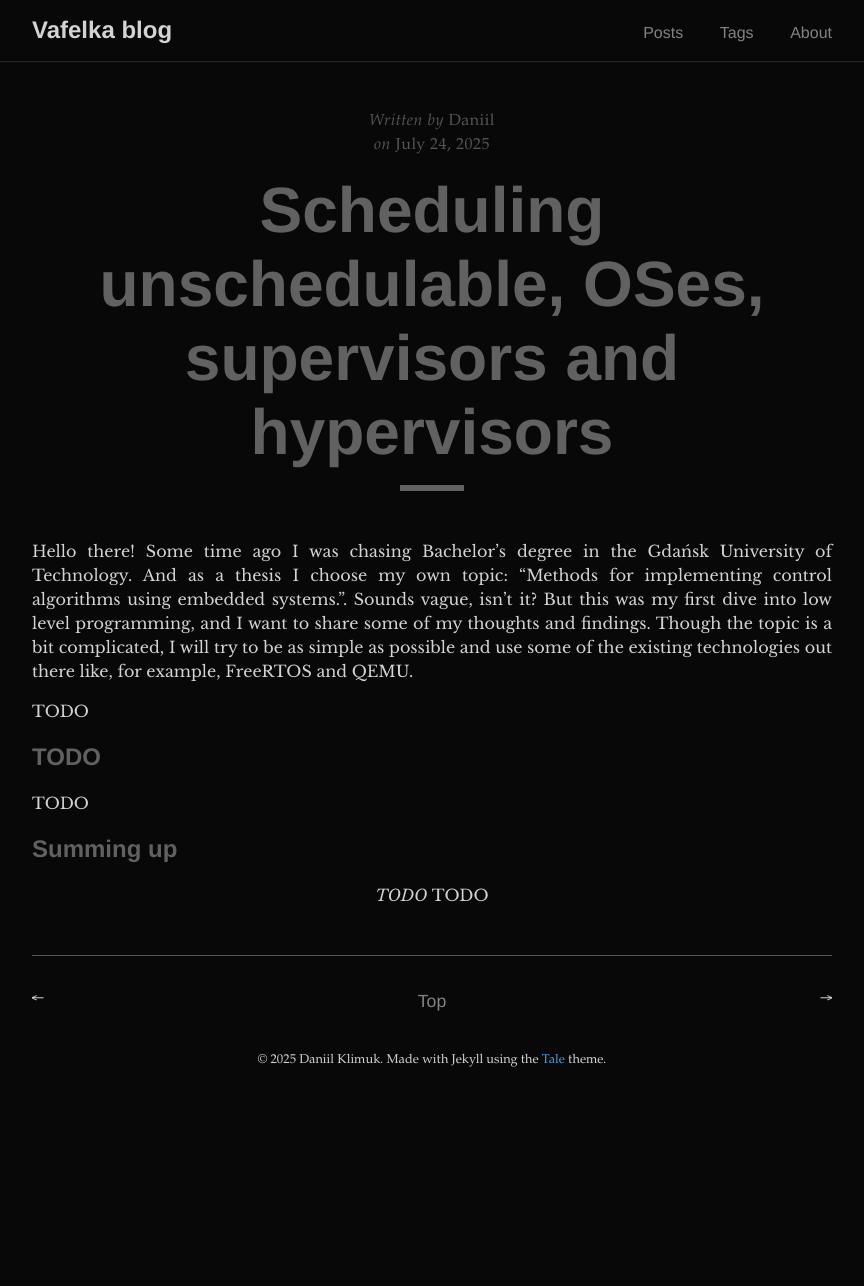
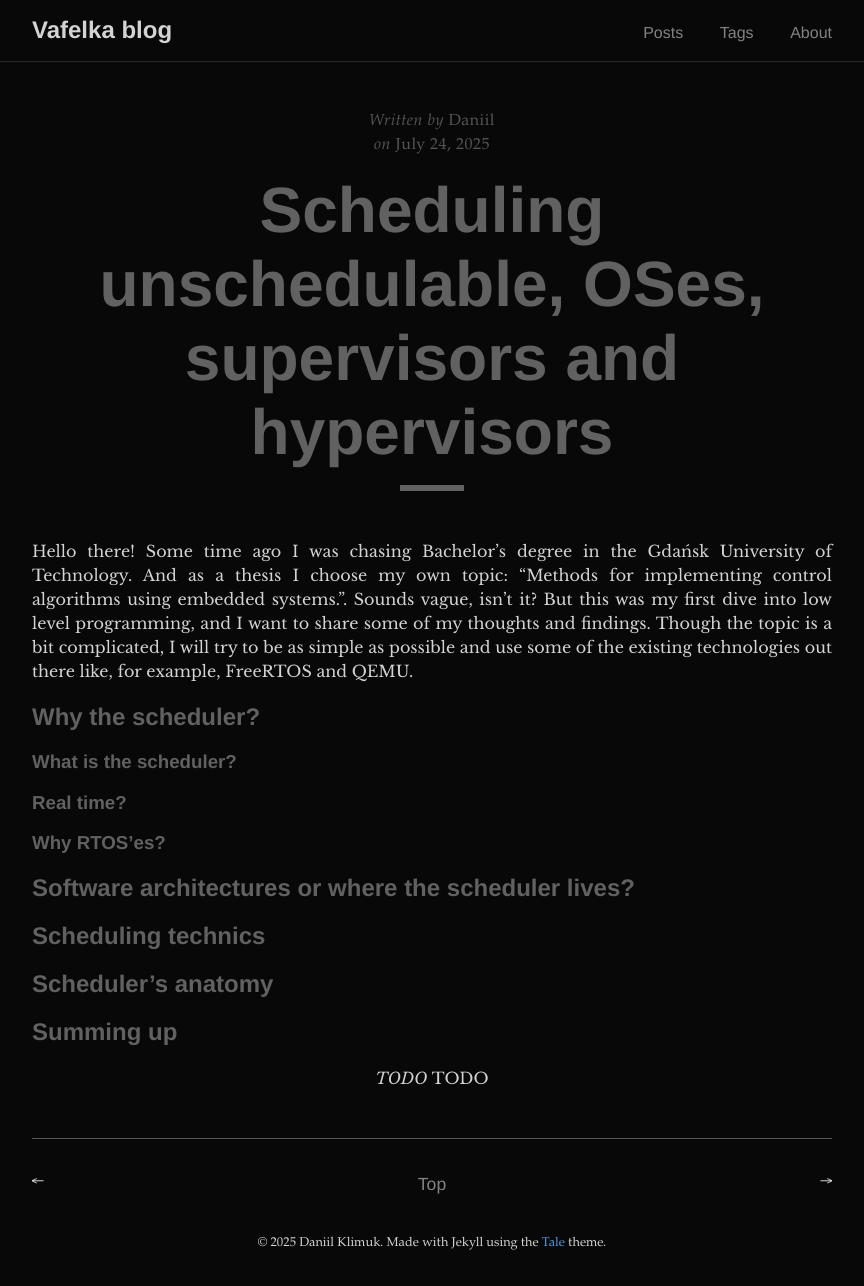
Before and after one commit to DaniilKl/vafelka-blog, a Jekyll site: the page built from _posts/2025-07-24-scheduling-introduction.md, in a window 1280 px wide. Shown: the whole page, without its empty margins (208-1072 px from the left). Built offline with Jekyll 4.4.1, drawn with Linux system fonts in a browser that asks for light colours; before the commit the page ends 1103 px from its top, so only the background shows below that.

Commit message:
_posts: scheduling-introduction: add chapters
Signed-off-by: Daniil Klimuk <danik.klimuk13@gmail.com>

```diff
--- a/_posts/2025-07-24-scheduling-introduction.md
+++ b/_posts/2025-07-24-scheduling-introduction.md
@@ -16,11 +16,21 @@ there like, for example, FreeRTOS and QEMU.
 
 <!--more-->
 
-TODO
+## Why the scheduler?
 
-## TODO
 
-TODO
+
+### What is the scheduler?
+
+### Real time?
+
+### Why RTOS'es?
+
+## Software architectures or where the scheduler lives?
+
+## Scheduling technics
+
+## Scheduler's anatomy
 
 ## Summing up
 
```
